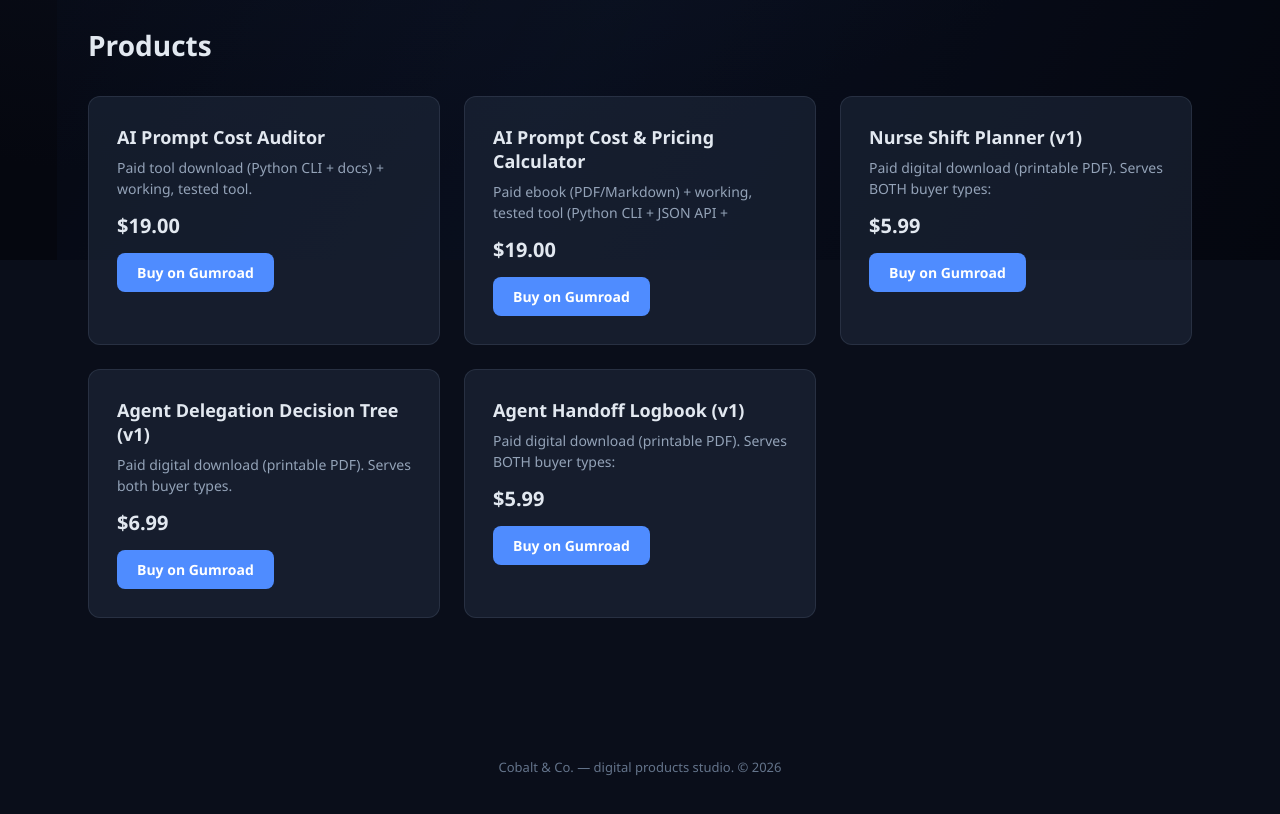
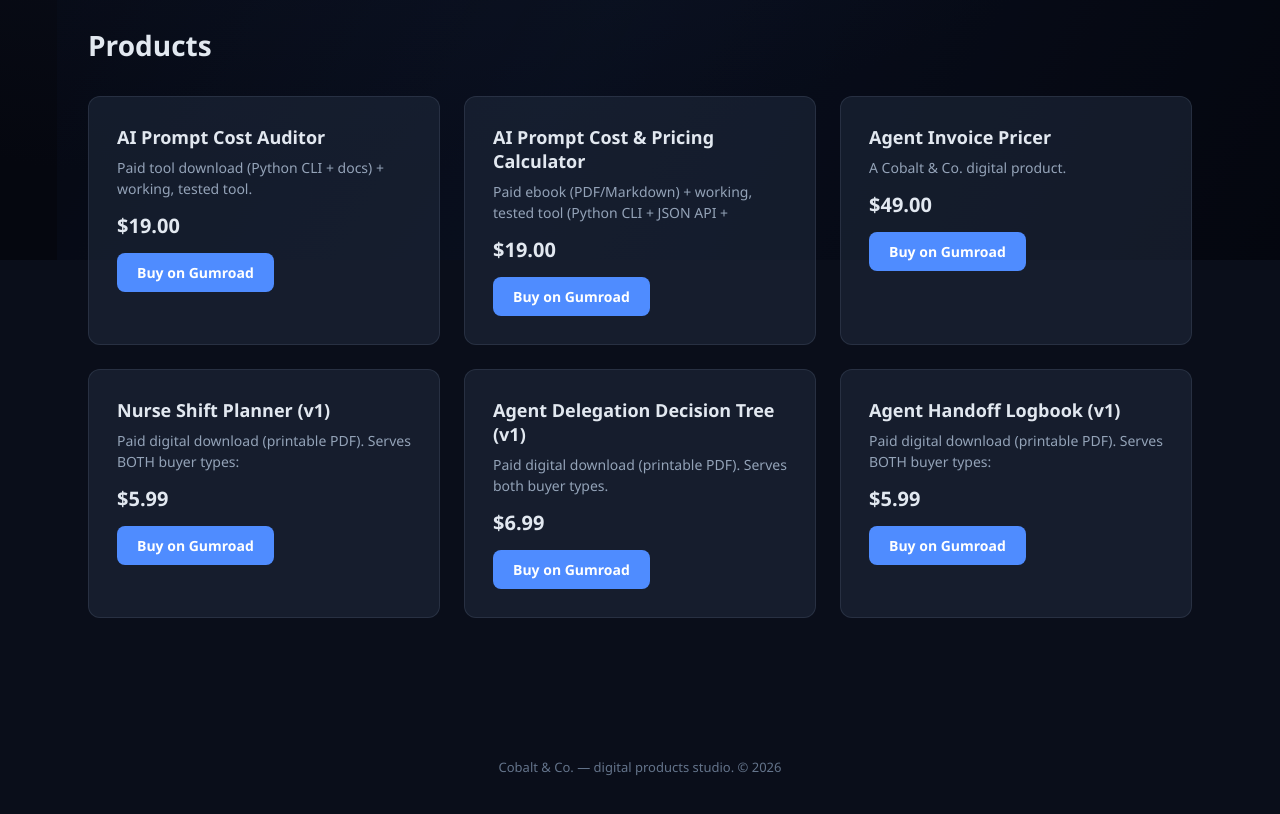
Before and after one commit to L1nK1129/cobalt-co, a plain HTML site: page index.html in a window 1280 px wide. Shown: the part 540-1354 px from the top of the page. Drawn offline with Linux system fonts and the light colour scheme.

Commit message:
Update landing page

```diff
--- a/index.html
+++ b/index.html
@@ -99,6 +99,12 @@
       <a class="buy" href="https://cgeis.gumroad.com/l/onmsv" target="_blank" rel="noopener">Buy on Gumroad</a>
     </div>
     <div class="card">
+      <h3>Agent Invoice Pricer</h3>
+      <p>A Cobalt &amp; Co. digital product.</p>
+      <p class="price">$49.00</p>
+      <a class="buy" href="https://cgeis.gumroad.com/l/jecjop" target="_blank" rel="noopener">Buy on Gumroad</a>
+    </div>
+    <div class="card">
       <h3>Nurse Shift Planner (v1)</h3>
       <p>Paid digital download (printable PDF). Serves BOTH buyer types:</p>
       <p class="price">$5.99</p>
```
